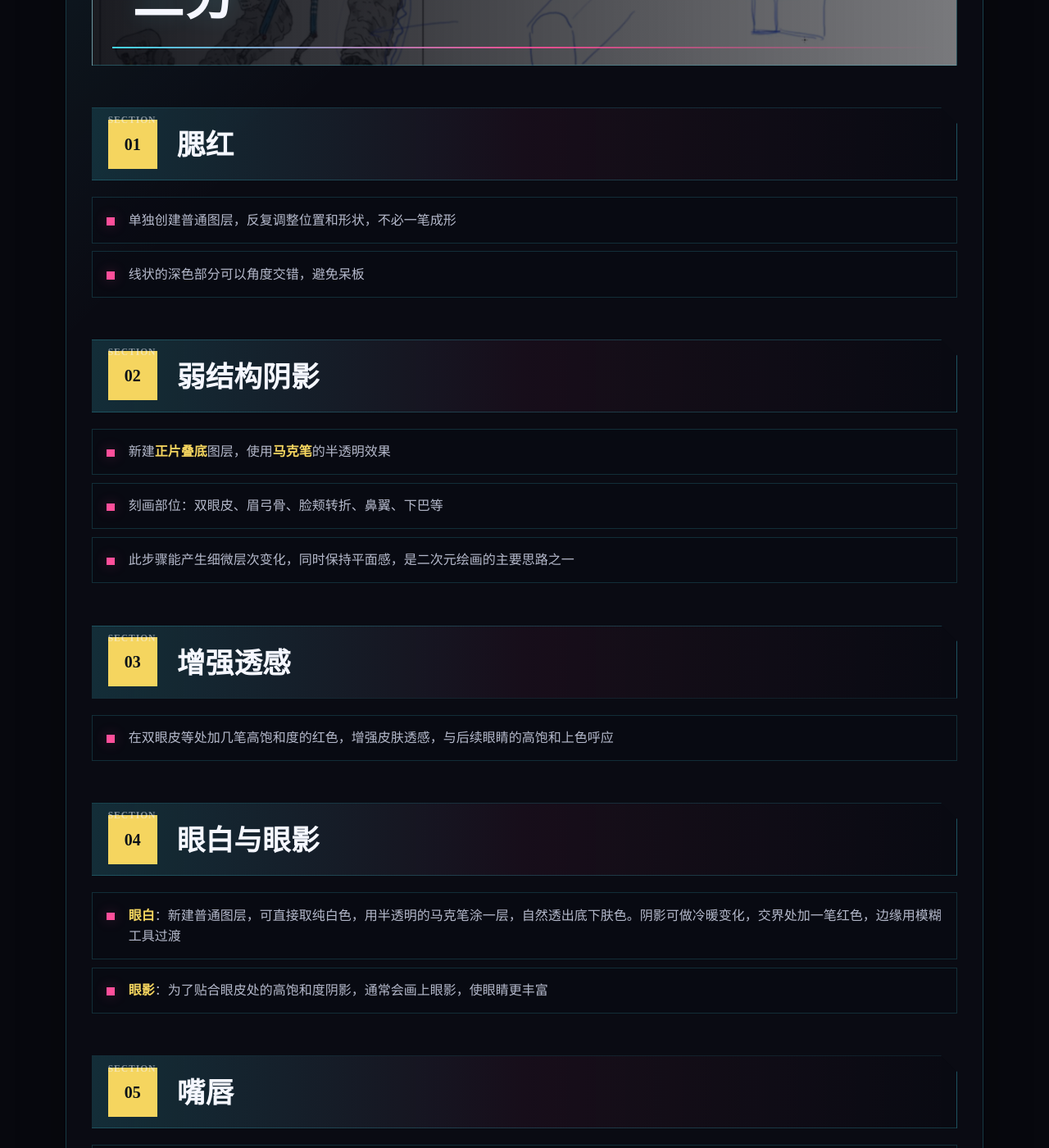
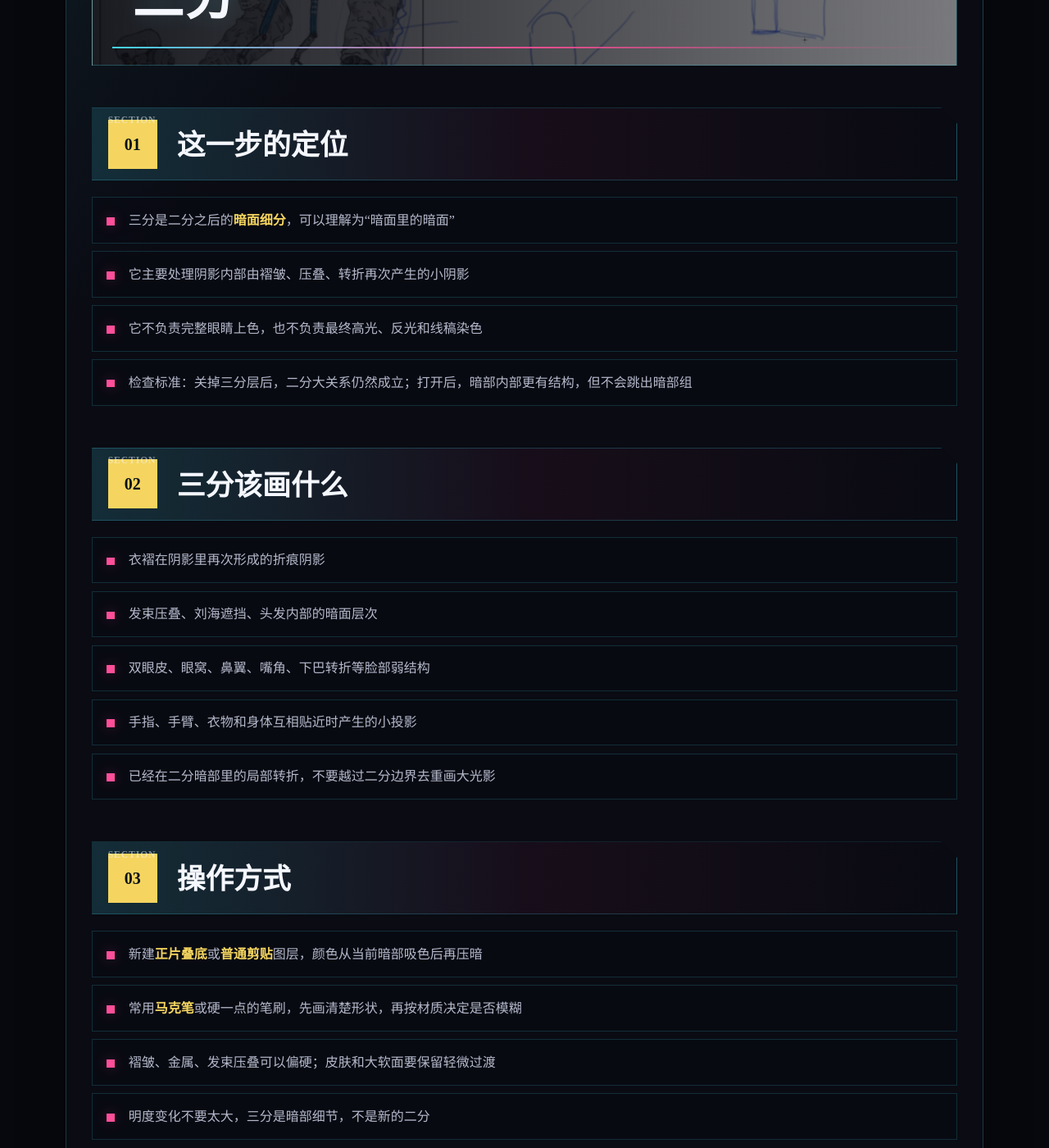
Before and after one commit to betty-momo/drawing-notes, an MkDocs documentation site: the page built from docs/流程/三分.md, in a window 1280 px wide and 1400 px high, scrolled down 353 px. Shown: the whole window at 82% size. Built offline with MkDocs 1.6.1 and Material for MkDocs 9.7.7, drawn with Linux system fonts in a browser that asks for light colours; some of the changed text lies outside the part shown.

```diff
--- a/docs/流程/三分.md
+++ b/docs/流程/三分.md
@@ -1,41 +1,57 @@
 # 三分
 
-## 腮红
+## 这一步的定位
+
+- 三分是二分之后的**暗面细分**，可以理解为“暗面里的暗面”
+- 它主要处理阴影内部由褶皱、压叠、转折再次产生的小阴影
+- 它不负责完整眼睛上色，也不负责最终高光、反光和线稿染色
+- 检查标准：关掉三分层后，二分大关系仍然成立；打开后，暗部内部更有结构，但不会跳出暗部组
+
+## 三分该画什么
+
+- 衣褶在阴影里再次形成的折痕阴影
+- 发束压叠、刘海遮挡、头发内部的暗面层次
+- 双眼皮、眼窝、鼻翼、嘴角、下巴转折等脸部弱结构
+- 手指、手臂、衣物和身体互相贴近时产生的小投影
+- 已经在二分暗部里的局部转折，不要越过二分边界去重画大光影
+
+## 操作方式
+
+- 新建**正片叠底**或**普通剪贴**图层，颜色从当前暗部吸色后再压暗
+- 常用**马克笔**或硬一点的笔刷，先画清楚形状，再按材质决定是否模糊
+- 褶皱、金属、发束压叠可以偏硬；皮肤和大软面要保留轻微过渡
+- 明度变化不要太大，三分是暗部细节，不是新的二分
+
+## 暗面里的暗面
+
+- 刻画部位：双眼皮、眉弓骨、脸颊转折、鼻翼、下巴、衣褶凹槽、发束交叠等
+- 此步骤能产生细微层次变化，同时保持平面感，是二次元绘画的主要思路之一
+- 阴影范围不要越过二分边界，只在原本暗部或转折附近补一层更细的暗面
+
+## 伴随补色
 
 - 单独创建普通图层，反复调整位置和形状，不必一笔成形
 - 线状的深色部分可以角度交错，避免呆板
-
-## 弱结构阴影
-
-- 新建**正片叠底**图层，使用**马克笔**的半透明效果
-- 刻画部位：双眼皮、眉弓骨、脸颊转折、鼻翼、下巴等
-- 此步骤能产生细微层次变化，同时保持平面感，是二次元绘画的主要思路之一
-
-## 增强透感
-
+- 腮红属于颜色层次，不要画成独立结构阴影
 - 在双眼皮等处加几笔高饱和度的红色，增强皮肤透感，与后续眼睛的高饱和上色呼应
-
-## 眼白与眼影
-
-- **眼白**：新建普通图层，可直接取纯白色，用半透明的马克笔涂一层，自然透出底下肤色。阴影可做冷暖变化，交界处加一笔红色，边缘用模糊工具过渡
-- **眼影**：为了贴合眼皮处的高饱和度阴影，通常会画上眼影，使眼睛更丰富
+- 鼻翼、眼角、嘴角这类肉感位置可以稍微偏红，但要控制面积
+- 如果颜色一多就脏，优先降低明度变化，只保留一点色相变化
 
 ## 嘴唇
 
-- 画法同眼影，不用太明显，避免显得嘴唇厚
+- 按皮肤补色处理即可，不用太明显，避免显得嘴唇厚
+- 本质仍然是皮肤颜色变化，不要画成口红
 
 ## 局部调整与重色阴影
 
 - 用马克笔补充细节，如下巴轮廓、颜色不够深的阴影等
-- 新建**正片叠底**图层，加重色阴影（通常为闭塞阴影和投影）
+- 新建**正片叠底**图层，加重色阴影，但不要把闭塞和投影全部混进三分
 - 例如在刘海中间用饱和度稍高的颜色，增加透光感，这一层边缘尽量画硬
+- 最黑、最贴合、最没有空气的地方仍然归到[闭塞](闭塞.md)
 
-## 高光与提亮
+## 不放在三分里的内容
 
-- 新建**发光**图层，用喷枪喷亮部
-- **高光**需先用选区笔或套索工具确定位置、形状、大小，再用喷枪，最后用模糊工具过渡，要主动用橡皮修整形状
-
-## 肤色提亮与线稿染色
-
-- 流程中肤色易画黑画脏，可在二分图层上新建**正片叠底**图层，喷明度较高的暖色进行提亮
-- **线稿染色**：完成局部上色后，切换到对应线稿图层，锁定透明像素，用喷枪吸取附近深色直接喷在线稿上。五官外轮廓受肤色影响大，可多喷一些
+- **眼白、眼影、瞳孔和虹膜**：放到[眼睛上色](../专题/眼睛上色.md)或[皮肤塑造](../专题/皮肤塑造.md)里看
+- **最终高光和亮点形状**：放到[高光](高光.md)里处理
+- **线稿染色**：属于后期统一，可以放到[塑造](塑造.md)或具体专题页里处理
+- **大面积肤色提亮**：优先回到二分或皮肤塑造，不要在三分阶段把明暗关系推翻
```
Also changed, not shown: docs/index.md (+4 -4 lines), docs/流程/闭塞.md (+29 -3 lines), docs/绘画流程.md (+2 -2 lines).
